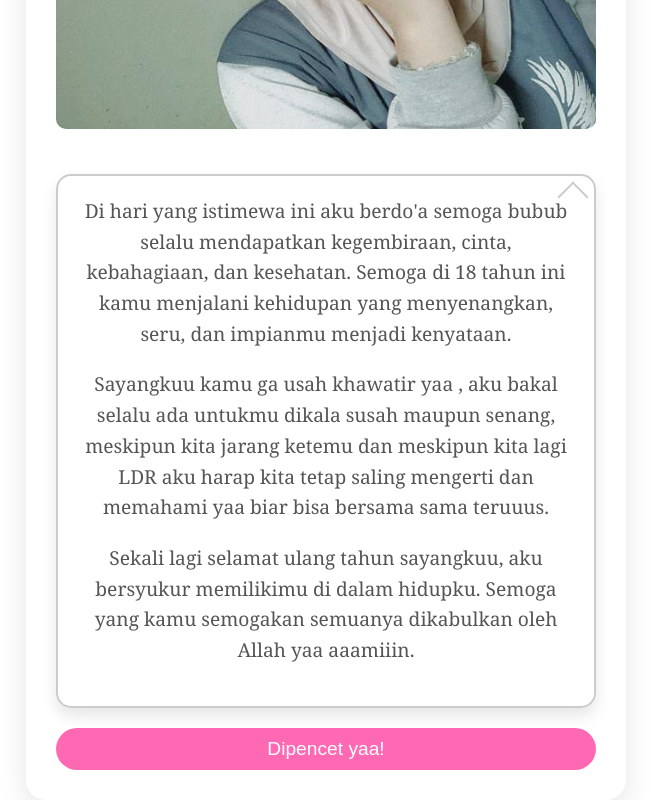
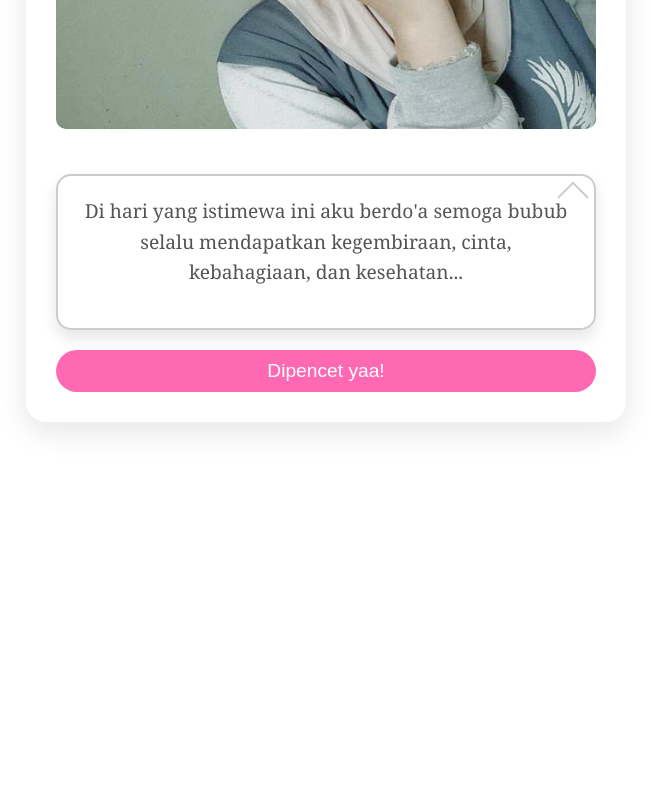
Before and after one commit to ndupret/lopbubub, a plain HTML site: page index2.html in a window 1280 px wide. Shown: the part 409-1209 px from the top of the page, without its empty margins (314-965 px from the left). After the commit the page ends 831 px from the top, so only its background shows below. Drawn offline with Linux system fonts and the light colour scheme; files whose address does not match are found by name.

Commit message:
index2.html

```diff
--- a/index2.html
+++ b/index2.html
@@ -13,9 +13,7 @@
         <img src="assets/images/1212.jpg" alt="Birthday Image" class="photo">
         <div class="message-box">
             <div class="message">
-                <p>Di hari yang istimewa ini aku berdo'a semoga bubub selalu mendapatkan kegembiraan, cinta, kebahagiaan, dan kesehatan. Semoga di 18 tahun ini kamu menjalani kehidupan yang menyenangkan, seru, dan impianmu menjadi kenyataan.</p>
-                <p>Sayangkuu kamu ga usah khawatir yaa , aku bakal selalu ada untukmu dikala susah maupun senang, meskipun kita jarang ketemu dan meskipun kita lagi LDR aku harap kita tetap saling mengerti dan memahami yaa biar bisa bersama sama teruuus.</p>
-                <p>Sekali lagi selamat ulang tahun sayangkuu, aku bersyukur memilikimu di dalam hidupku. Semoga yang kamu semogakan semuanya dikabulkan oleh Allah yaa aaamiiin.</p>
+                <p>Di hari yang istimewa ini aku berdo'a semoga bubub selalu mendapatkan kegembiraan, cinta, kebahagiaan, dan kesehatan...</p>
             </div>
         </div>
         <div>
```
